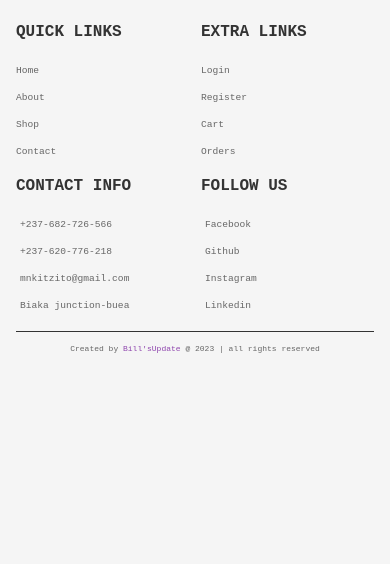
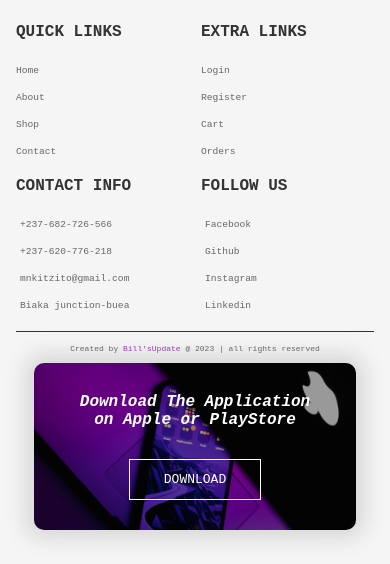
Before and after one commit to Kitzito/Online-Bookstore.github.io, a PHP site: page /cart.php in a window 390 px wide. Shown: the part 669-1233 px from the top of the page. Before the commit the page ends 1022 px from the top, so only its background shows below. Run offline with PHP 8.4, Linux system fonts and the light colour scheme; a user stored in the database is signed in; data that the repository does not hold is empty.

Commit message:
commit 2

```diff
--- a/footer.php
+++ b/footer.php
@@ -41,4 +41,10 @@
     <p class="credit"> Created by <span> Bill'sUpdate</span> @ <?php echo date('Y'); ?> |
     all rights reserved </p>
 
+    <!----------------------Download Now Section----------------->
+<section class="download">
+    <h1><i>Download The Application <br> on Apple or PlayStore</i></h1>
+    <a href="" class="button"> <i class="fa fa-download"></i> DOWNLOAD</a>
 </section>
+
+</section>
--- a/style.css
+++ b/style.css
@@ -948,6 +948,43 @@ section{
     color: var(--purple);
 }
 
+/*-------------------DOWNLOAD NOW SECTION----------------*/
+.download{
+    margin: 50px auto;
+    width: 90%;
+    background-image: linear-gradient(rgba(0,0,0,0.4),rgba(0,0,0,0.4)),url('unsplash2.jpg');
+    background-position: center;
+    background-size: cover;
+    border-radius: 10px;
+    text-align: center;
+    padding: 100px 0;
+    box-shadow: 0 0 20px 9px #7f7f7f3d;
+}
+
+.download h1{
+    color: #fff;
+    margin-bottom: 40px;
+    padding: 0;
+}
+
+.button{
+    display: inline-block;
+    text-decoration: none;
+    color: #fff;
+    border: 1px solid #fff;
+    padding: 12px 34px;
+    font-size: 13px;
+    background: transparent;
+    position: relative;
+    cursor: pointer;
+}
+
+.button:hover{
+    border: 1px solid #cce0ff;
+    background: linear-gradient(to right, #8a2eff, #cce0ff);
+    transition: 1s;
+}
+
 
 
 
@@ -1091,4 +1128,24 @@ section{
     justify-content: center;
 }
 
+/*-------------------DOWNLOAD NOW SECTION----------------*/
+.download{
+    margin: 10px auto;
+    width: 90%;
+    background-image: linear-gradient(rgba(0,0,0,0.4),rgba(0,0,0,0.4)),url('unsplash2.jpg');
+    background-position: center;
+    background-size: cover;
+    border-radius: 10px;
+    text-align: center;
+    padding: 30px 0;
+    box-shadow: 0 0 20px 9px #7f7f7f3d;
 }
+
+.download h1{
+    color: #fff;
+    margin-bottom: 30px;
+    padding: 0;
+    font-size: 2rem;
+}
+
+}
```
Also changed, not shown: README.md.
